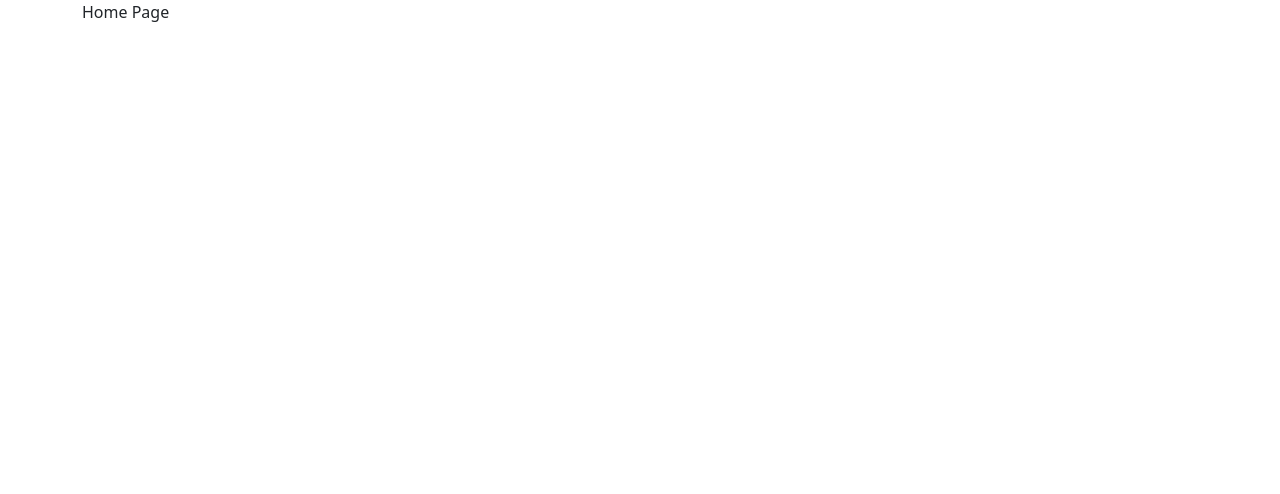
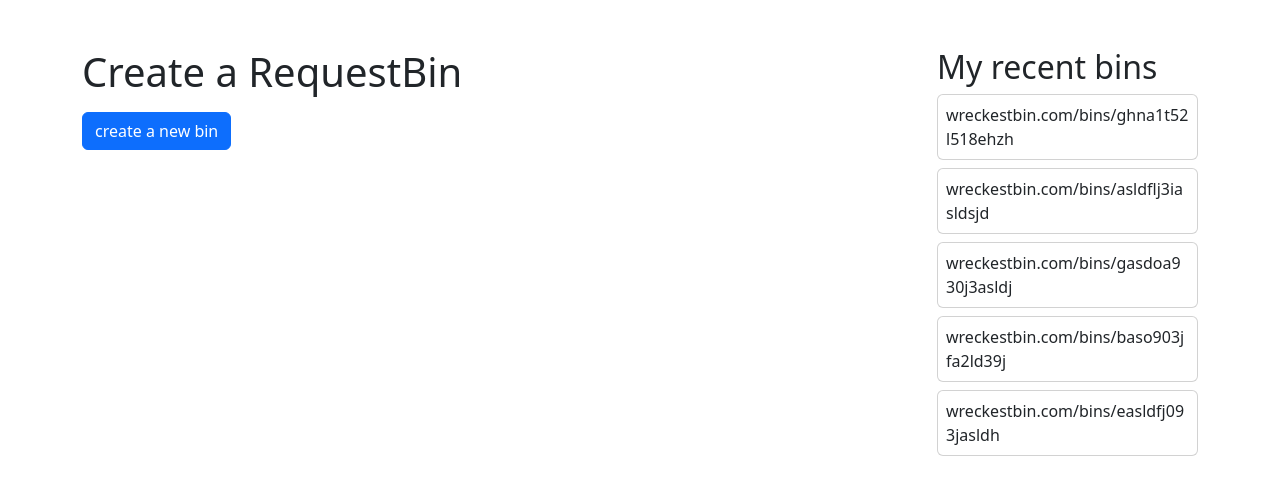
Before and after one commit to DeanElizardo/WreckBin, a React (Create React App) app in the folder frontend/react-wreckbin/: page / in a window 1280 px wide. Shown: the top 494 px of the page. Built offline with nearby package versions, Linux system fonts and the light colour scheme.

Commit message:
add all pages skeleton

```diff
--- a/frontend/react-wreckbin/package.json
+++ b/frontend/react-wreckbin/package.json
@@ -3,10 +3,12 @@
   "version": "0.1.0",
   "private": true,
   "dependencies": {
+    "axios": "^0.27.2",
     "bootstrap": "^5.2.1",
     "install": "^0.13.0",
     "npm": "^8.19.1",
     "react": "^18.2.0",
+    "react-code-blocks": "^0.0.9-0",
     "react-dom": "^18.2.0",
     "react-router-dom": "^6.4.0",
     "react-scripts": "5.0.1"
--- a/frontend/react-wreckbin/src/App.js
+++ b/frontend/react-wreckbin/src/App.js
@@ -5,31 +5,43 @@ import {
   Route
 } from 'react-router-dom';
 
+import { useState, useEffect } from 'react';
+
 //import services
 //import components
-// import BinPage from './components/pages/BinPage';
+import BinPage from './components/pages/BinPage';
 import HomePage from './components/pages/HomePage';
-// import AllBins from './components/pages/AllBins';
-// import MetaData from './components/pages/MetaData';
+import AllBins from './components/pages/AllBins';
+import MetaData from './components/pages/MetaData';
+
+const binList = [
+  { id: 1, binUrl: "wreckestbin.com/bins/ghna1t52l518ehzh" },
+  { id: 2, binUrl: "wreckestbin.com/bins/asldflj3iasldsjd" },
+  { id: 3, binUrl: "wreckestbin.com/bins/gasdoa930j3asldj" },
+  { id: 4, binUrl: "wreckestbin.com/bins/baso903jfa2ld39j" },
+  { id: 5, binUrl: "wreckestbin.com/bins/easldfj093jasldh" }
+];
 
 function App() {
-  //states
+  const [bins, setBins] = useState([])
+  // const [currentBin, setCurrentBin] = useState([])
 
-  //useEffect (services)
-
-
+  useEffect(() => {
+    setBins(binList);
+    // setCurrentBin()
+  }, [])
 
   return (
-    <div className="container">
+    <>
       <Router>
         <Routes>
-          <Route path="/" element={ <HomePage />} />
-          {/* <Route path="/binpage" element={ <BinPage />} />
-          <Route path="/allbins" element={ <AllBins />} />
-          <Route path="/metadata" element={ <MetaData />} /> */}
+          <Route path="/" element={ <HomePage bins={bins} />} />
+          <Route path="/binpage" element={ <BinPage />} />
+          <Route path="/allbins" element={ <AllBins bins={bins} />} />
+          <Route path="/metadata" element={ <MetaData />} />
         </Routes>
       </Router>
-    </div>
+    </>
   );
 }
 
--- /dev/null
+++ b/frontend/react-wreckbin/src/components/RequestCodeBlock.js
@@ -0,0 +1,15 @@
+import { CodeBlock, dracula } from "react-code-blocks";
+
+function RequestCodeBlock({ code, language, showLineNumbers, startingLineNumber }) {
+  return (
+    <CodeBlock
+      text={code}
+      language={language}
+      showLineNumbers={showLineNumbers}
+      startingLineNumber={startingLineNumber}
+      theme={dracula}
+    />
+  );
+}
+
+export default RequestCodeBlock;
--- a/frontend/react-wreckbin/src/components/pages/AllBins.js
+++ b/frontend/react-wreckbin/src/components/pages/AllBins.js
@@ -1,6 +1,15 @@
-const AllBins = () => {
+import BinLinks from "./BinLinks";
+
+const AllBins = ({ bins }) => {
   return (
-      <div>All bins</div>
+    <div className="container mt-5">
+      <h1>All bins</h1>
+      <div className="row">
+        <div className="col-4">
+          <BinLinks bins={bins}/>
+        </div>
+      </div>
+    </div>
   );
 }
 
--- /dev/null
+++ b/frontend/react-wreckbin/src/components/pages/BinLinks.js
@@ -0,0 +1,13 @@
+const BinLinks = ({ bins }) => {
+  return (
+    <ul className="p-0">
+      {bins.map(bin => (
+        <li className="card mb-2 p-2" key={bin.id}>
+          {bin.binUrl}
+        </li>
+      ))}
+    </ul>
+  )
+}
+
+export default BinLinks;
--- a/frontend/react-wreckbin/src/components/pages/BinPage.js
+++ b/frontend/react-wreckbin/src/components/pages/BinPage.js
@@ -1,6 +1,17 @@
 const BinPage = () => {
   return (
-      <div>Bin Page</div>
+    <div>
+      <div>
+        <h1>Bin URL</h1>
+        <button>Go back to Bin List</button>
+      </div>
+
+      <div>Client Libraries</div>
+
+      <div>
+        <ul>Requests</ul>
+      </div>
+    </div>
   );
 }
 
--- a/frontend/react-wreckbin/src/components/pages/HomePage.js
+++ b/frontend/react-wreckbin/src/components/pages/HomePage.js
@@ -1,6 +1,23 @@
-const HomePage = () => {
+import BinLinks from "./BinLinks";
+
+
+const HomePage = ({ bins }) => {
+
+
     return (
-        <div>Home Page</div>
+        <div className="container mt-5">
+            <div className="row">
+                <div className="col-9">
+                    <h1 className="title mb-3">Create a RequestBin</h1>
+                    <button type="button" className="btn btn-primary">create a new bin</button>
+                </div>
+
+                <div className="col-3">
+                    <h2>My recent bins</h2>
+                    <BinLinks bins={bins} />
+                </div>
+            </div>
+        </div>
     );
 }
 
--- a/frontend/react-wreckbin/src/components/pages/MetaData.js
+++ b/frontend/react-wreckbin/src/components/pages/MetaData.js
@@ -1,6 +1,27 @@
+import RequestCodeBlock from "../RequestCodeBlock";
+
 const MetaData = () => {
+  const codeExample = `
+    HTTP/1.1 200 OK
+    Date: Mon, 27 Jul 2009 12:28:53 GMT
+    Server: Apache/2.2.14 (Win32)
+    Last-Modified: Wed, 22 Jul 2009 19:15:56 GMT
+    Content-Length: 88
+    Content-Type: text/html
+    Connection: Closed
+  `;
+
   return (
-      <div>Meta Data</div>
+    <div className="container mt-5">
+      <h1>Request Data sent to URL</h1>
+
+      <RequestCodeBlock
+        code={codeExample}
+        language={`javascript`}
+        startingLineNumber={1}
+        showLineNumbers={true}
+      />
+    </div>
   );
 }
 
```
Also changed, not shown: frontend/react-wreckbin/src/services/bins.js (added, +40 -0 lines), 1 other file (tests, documents, lock files or other folders).
